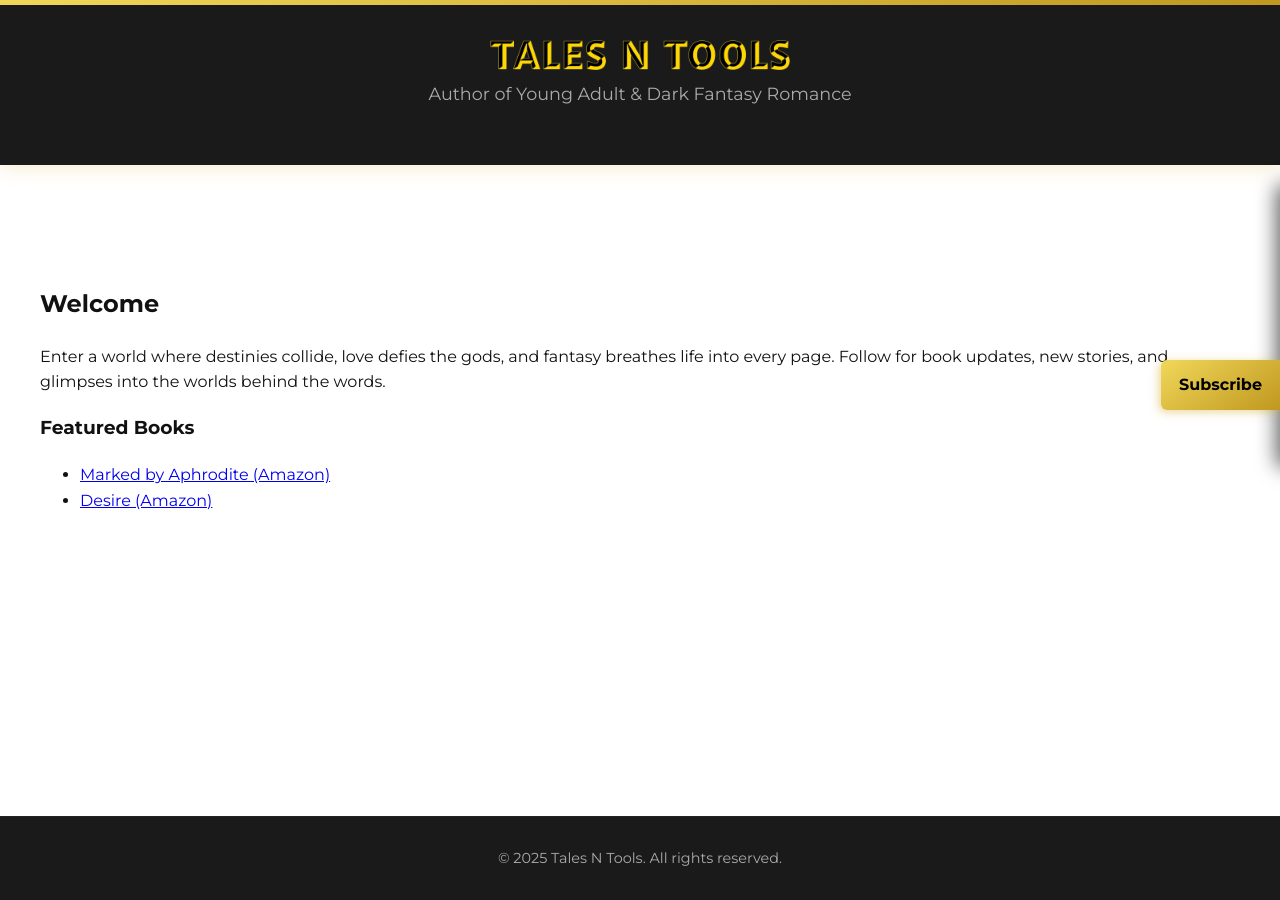
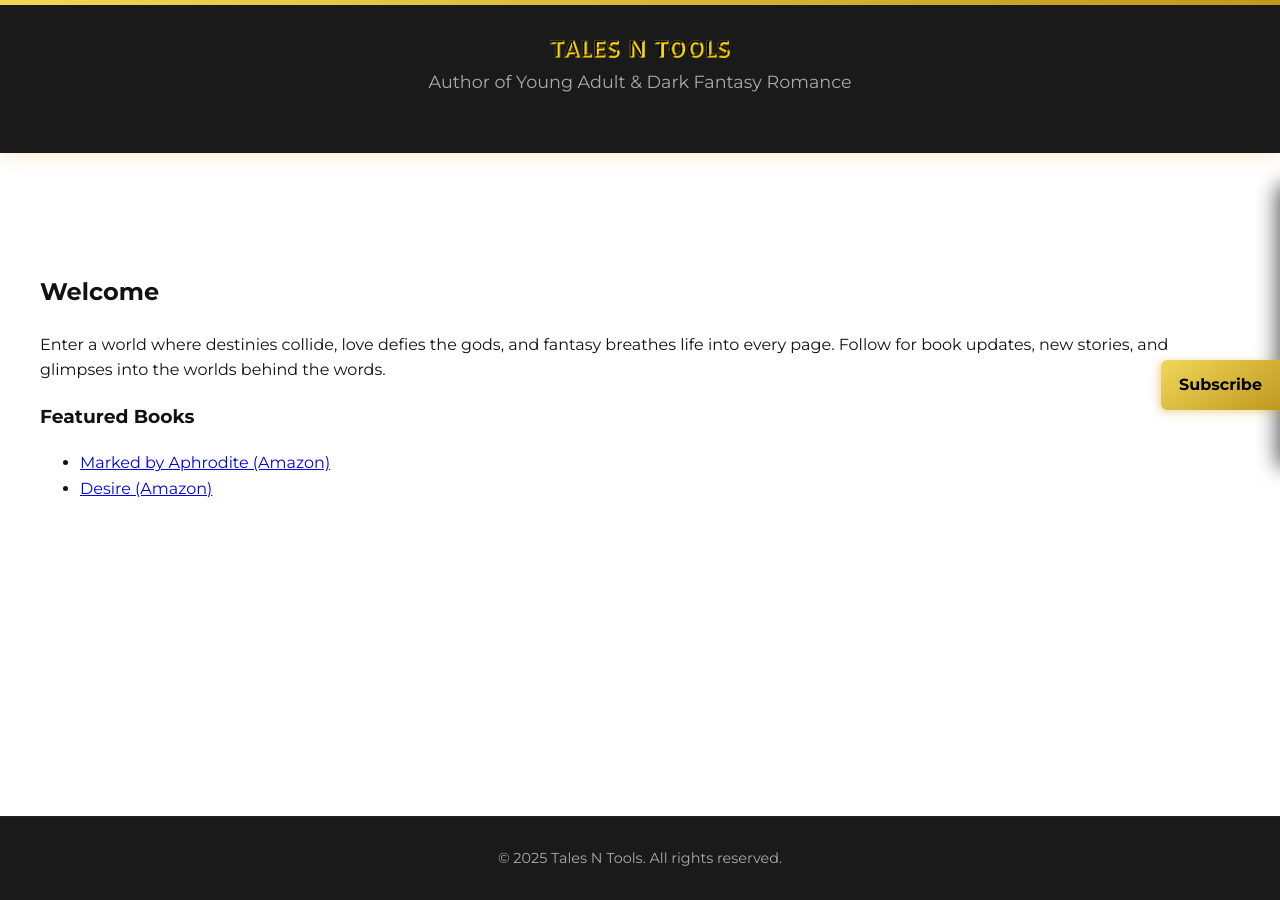
Before and after one commit to TalesNTools/TalesNTools, a Jekyll site: the page built from index.md, in a window 1280 px wide. Built offline with Jekyll 4.4.1, drawn with Linux system fonts in a browser that asks for light colours.

Commit message:
Update style.css

```diff
--- a/assets/css/style.css
+++ b/assets/css/style.css
@@ -73,11 +73,13 @@ main {
 }
 
 .site-logo {
-  max-width: 300px;
+  width: 100%;
+  max-width: 180px;
   height: auto;
   display: block;
-  margin: 0 auto;
+  margin: 0 auto 10px auto;
 }
+
 
 .site-header p {
   margin-top: 10px;
```
